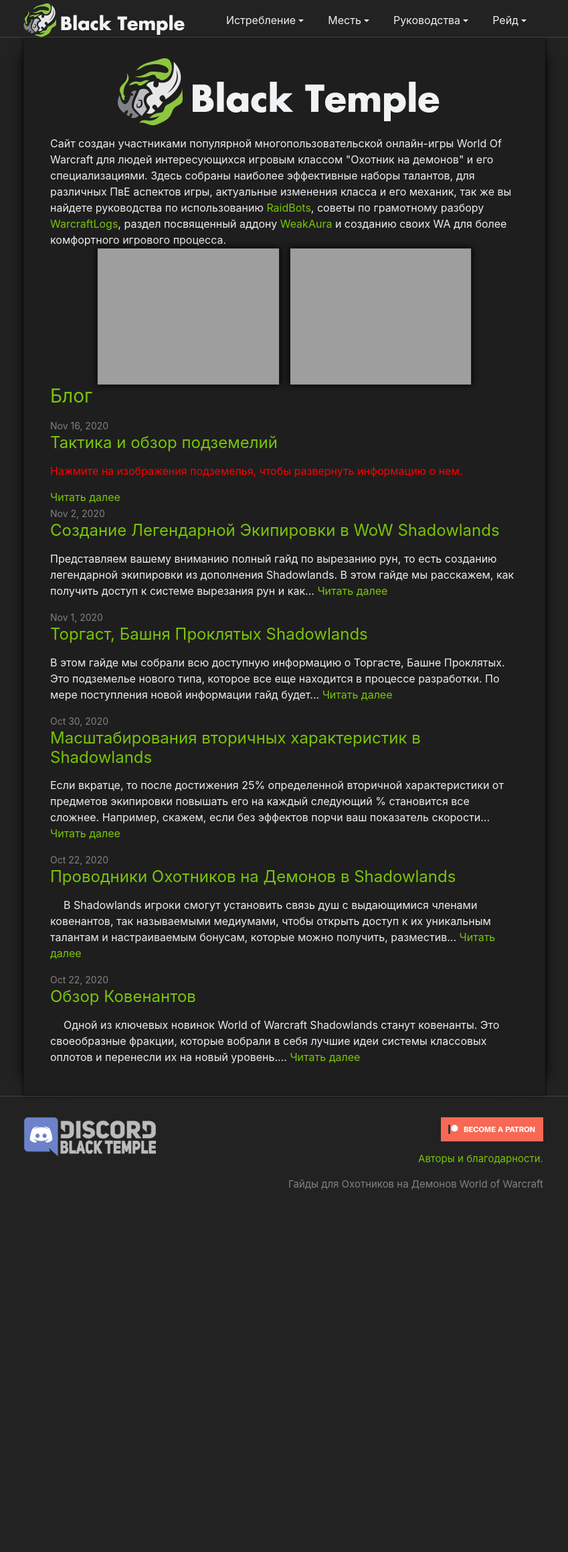
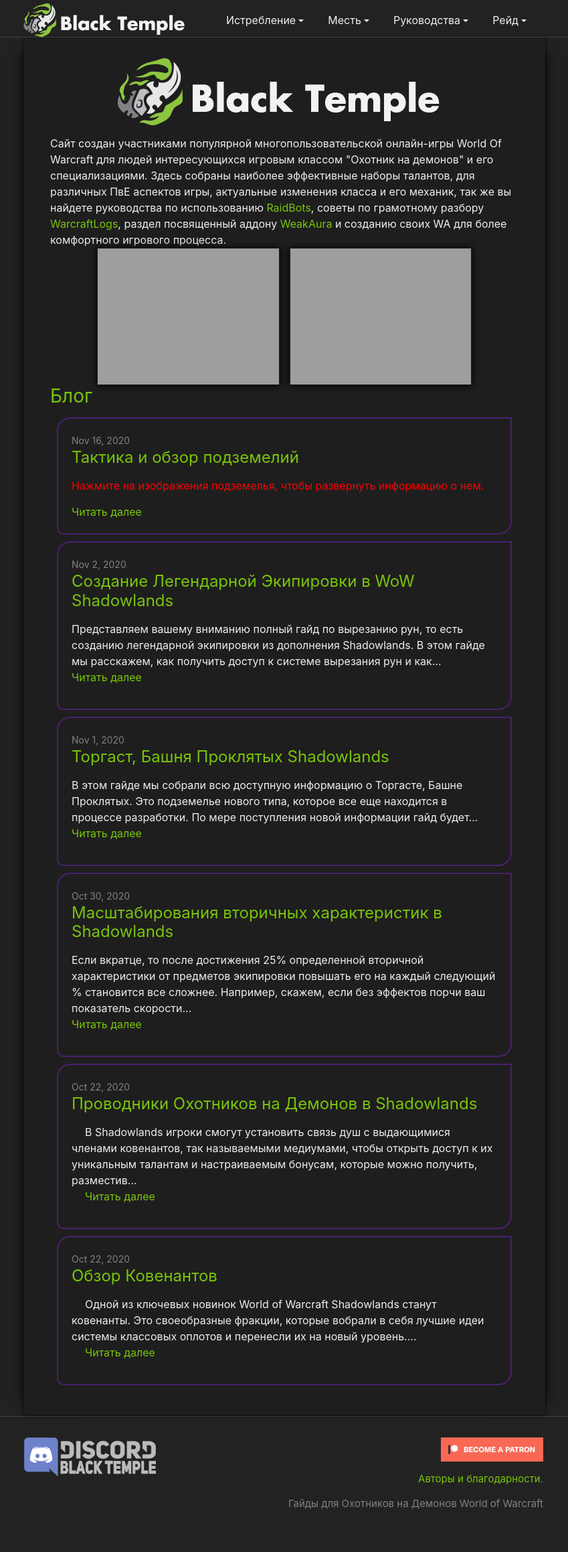
Before and after one commit to blacktempl/blacktempl.github.io, a Jekyll site: the page built from index.html, in a window 1280 px wide. Shown: the whole page at 67% size, without its empty margins (215-1064 px from the left). Built offline with Jekyll 4.4.1, drawn with Linux system fonts in a browser that asks for light colours; a script that is not in the unit is left out; the list of posts is cut into pages by our own code; comment, search, counter and statistics services are not loaded; before the commit the page ends 1839 px from its top, so only the background shows below that.

Commit message:
Update main.scss

```diff
--- a/assets/main.scss
+++ b/assets/main.scss
@@ -5,6 +5,42 @@
 @import "minima";
 
 // add more custom styles here
+
+// Блог рамки
+
+#card-body li {
+    border: 2px solid #7922CC78;
+	border-radius: 20px 0px 20px 10px;
+    padding: 1.25rem;
+	margin: 10px;
+
+}
+
+#card-body a {
+    color: #78c50a;
+    text-decoration: none;
+    background-color: transparent;
+    -webkit-text-decoration-skip: objects;
+}
+
+#card-body a:visited {
+    color: #6c8d78;
+}
+
+.post-read {
+   display: block;
+   flex: 1;
+}
+
+#card-body ul {
+      list-style: none;
+      margin: 0;
+      padding: 0;
+      border: none;
+      }
+
+
+
 
 //table button
     .tabs {
```
